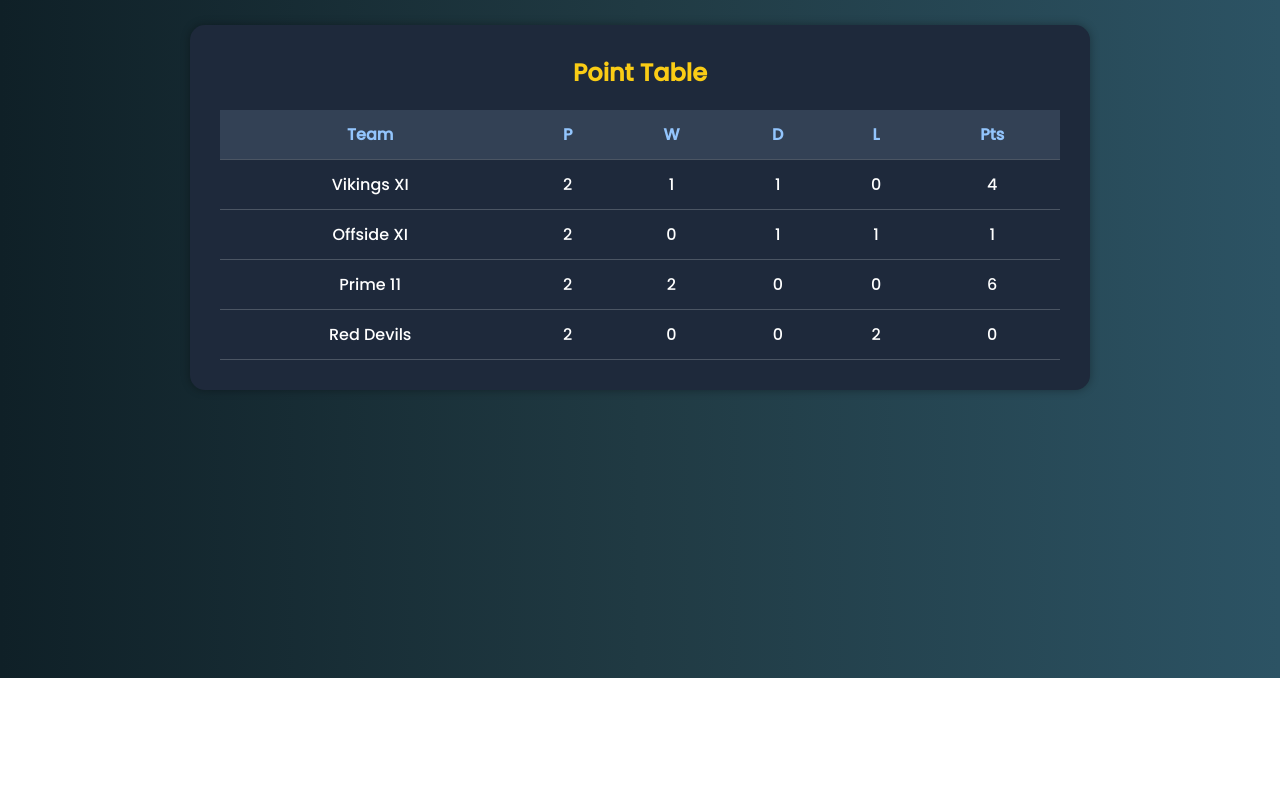
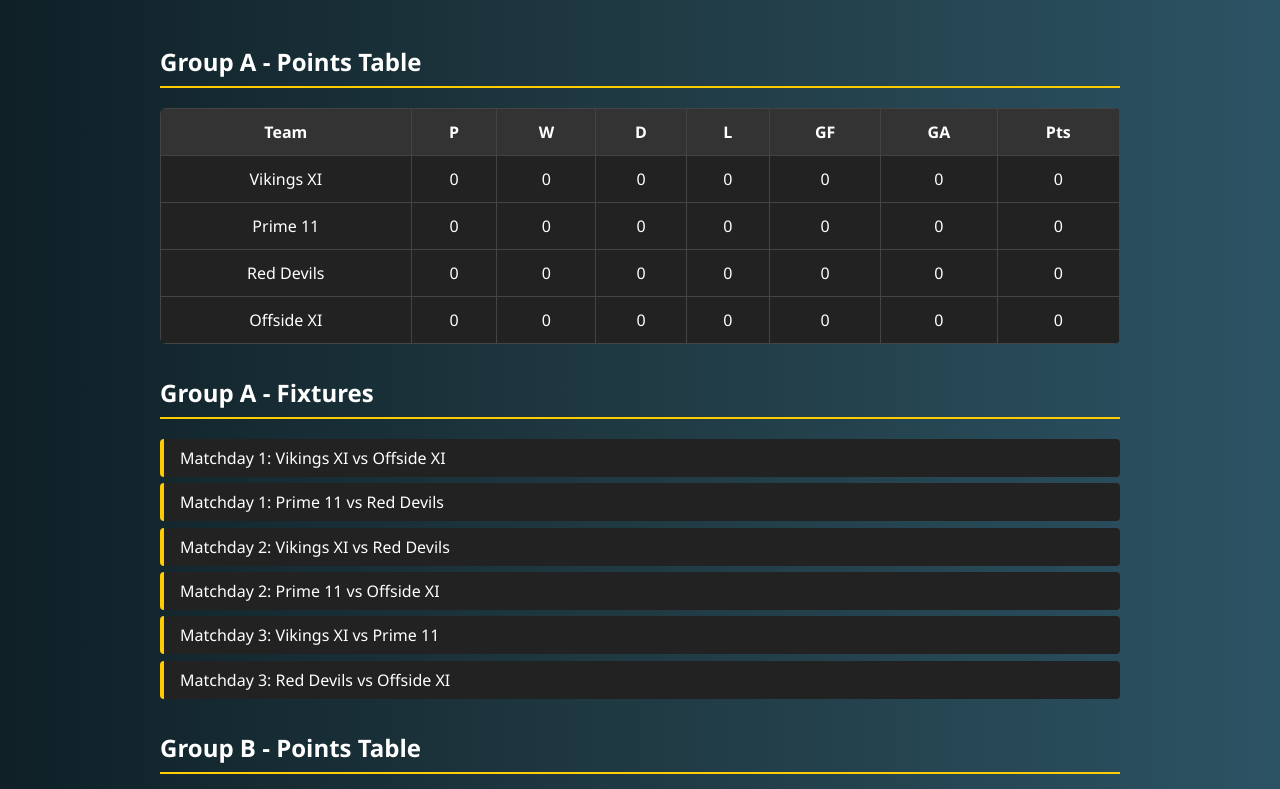
Before and after one commit to kakonsaha900-rgb/co-op-tournament, a plain HTML site: page index.html in a window 1280 px wide. Shown: the part 122-911 px from the top of the page. Before the commit the page ends 800 px from the top, so only its background shows below. Drawn offline with Linux system fonts and the light colour scheme.

Commit message:
Update index.html

```diff
--- a/index.html
+++ b/index.html
@@ -2,137 +2,107 @@
 <html lang="en">
 <head>
   <meta charset="UTF-8">
-  <meta name="viewport" content="width=device-width, initial-scale=1">
-  <title>CO-Op Tournament</title>
-  <link href="https://fonts.googleapis.com/css2?family=Poppins:wght@500&display=swap" rel="stylesheet">
+  <meta name="viewport" content="width=device-width, initial-scale=1.0">
+  <title>CO-Op Tournament 2025</title>
   <style>
-    * {
-      box-sizing: border-box;
-      font-family: 'Poppins', sans-serif;
+    body {
       margin: 0;
       padding: 0;
+      background: linear-gradient(to right, #0f2027, #203a43, #2c5364);
+      color: #ffffff;
+      font-family: 'Segoe UI', Tahoma, Geneva, Verdana, sans-serif;
     }
-
-    body {
-      background: linear-gradient(to right, #0f2027, #203a43, #2c5364);
-      color: #fff;
-      padding: 40px 20px;
-    }
-
     header {
       text-align: center;
-      margin-bottom: 40px;
+      padding: 2rem;
+      background: #111;
+      color: #ffcc00;
+      font-size: 2.5rem;
+      letter-spacing: 1px;
+      font-weight: bold;
     }
-
-    header h1 {
-      font-size: 2.8rem;
-      color: #00ffff;
-      text-shadow: 1px 1px 10px #00ffff66;
+    section {
+      max-width: 960px;
+      margin: auto;
+      padding: 1rem;
     }
-
-    section {
-      max-width: 900px;
-      margin: auto;
-      background-color: #1e293b;
-      padding: 30px;
-      border-radius: 15px;
-      box-shadow: 0 0 10px #00000055;
+    h2 {
+      border-bottom: 2px solid #ffcc00;
+      padding-bottom: 0.5rem;
+      margin-top: 2rem;
     }
-
-    h2 {
-      color: #facc15;
-      margin-bottom: 20px;
-      text-align: center;
-      font-size: 1.5rem;
-    }
-
     table {
       width: 100%;
       border-collapse: collapse;
-      margin-top: 20px;
+      margin-top: 1rem;
+      background: #1f1f1f;
+      border-radius: 6px;
+      overflow: hidden;
     }
-
     th, td {
-      padding: 12px;
+      padding: 0.75rem;
       text-align: center;
-      border-bottom: 1px solid #4b5563;
+      border: 1px solid #444;
     }
-
     th {
-      background-color: #334155;
-      color: #93c5fd;
+      background-color: #333;
     }
-
-    tr:hover {
-      background-color: #374151;
-      transition: 0.2s ease-in-out;
+    td {
+      background-color: #222;
     }
-
-    @media screen and (max-width: 600px) {
-      table, th, td {
-        font-size: 0.85rem;
-      }
-      header h1 {
-        font-size: 2rem;
-      }
+    ul {
+      list-style: none;
+      padding: 0;
+    }
+    li {
+      background: #222;
+      padding: 0.5rem 1rem;
+      margin: 0.4rem 0;
+      border-left: 4px solid #ffcc00;
+      border-radius: 4px;
     }
   </style>
 </head>
 <body>
+  <header>CO-Op Tournament 2025</header>
+  <section>
+    <h2>Group A - Points Table</h2>
+    <table>
+      <tr><th>Team</th><th>P</th><th>W</th><th>D</th><th>L</th><th>GF</th><th>GA</th><th>Pts</th></tr>
+      <tr><td>Vikings XI</td><td>0</td><td>0</td><td>0</td><td>0</td><td>0</td><td>0</td><td>0</td></tr>
+      <tr><td>Prime 11</td><td>0</td><td>0</td><td>0</td><td>0</td><td>0</td><td>0</td><td>0</td></tr>
+      <tr><td>Red Devils</td><td>0</td><td>0</td><td>0</td><td>0</td><td>0</td><td>0</td><td>0</td></tr>
+      <tr><td>Offside XI</td><td>0</td><td>0</td><td>0</td><td>0</td><td>0</td><td>0</td><td>0</td></tr>
+    </table>
 
-  <header>
-    <h1>CO-Op Tournament</h1>
-  </header>
+    <h2>Group A - Fixtures</h2>
+    <ul>
+      <li>Matchday 1: Vikings XI vs Offside XI</li>
+      <li>Matchday 1: Prime 11 vs Red Devils</li>
+      <li>Matchday 2: Vikings XI vs Red Devils</li>
+      <li>Matchday 2: Prime 11 vs Offside XI</li>
+      <li>Matchday 3: Vikings XI vs Prime 11</li>
+      <li>Matchday 3: Red Devils vs Offside XI</li>
+    </ul>
 
-  <section>
-    <h2>Point Table</h2>
+    <h2>Group B - Points Table</h2>
     <table>
-      <thead>
-        <tr>
-          <th>Team</th>
-          <th>P</th>
-          <th>W</th>
-          <th>D</th>
-          <th>L</th>
-          <th>Pts</th>
-        </tr>
-      </thead>
-      <tbody>
-        <tr>
-          <td>Vikings XI</td>
-          <td>2</td>
-          <td>1</td>
-          <td>1</td>
-          <td>0</td>
-          <td>4</td>
-        </tr>
-        <tr>
-          <td>Offside XI</td>
-          <td>2</td>
-          <td>0</td>
-          <td>1</td>
-          <td>1</td>
-          <td>1</td>
-        </tr>
-        <tr>
-          <td>Prime 11</td>
-          <td>2</td>
-          <td>2</td>
-          <td>0</td>
-          <td>0</td>
-          <td>6</td>
-        </tr>
-        <tr>
-          <td>Red Devils</td>
-          <td>2</td>
-          <td>0</td>
-          <td>0</td>
-          <td>2</td>
-          <td>0</td>
-        </tr>
-      </tbody>
+      <tr><th>Team</th><th>P</th><th>W</th><th>D</th><th>L</th><th>GF</th><th>GA</th><th>Pts</th></tr>
+      <tr><td>Hunter XI</td><td>0</td><td>0</td><td>0</td><td>0</td><td>0</td><td>0</td><td>0</td></tr>
+      <tr><td>Synergeist FC</td><td>0</td><td>0</td><td>0</td><td>0</td><td>0</td><td>0</td><td>0</td></tr>
+      <tr><td>Thunder FC</td><td>0</td><td>0</td><td>0</td><td>0</td><td>0</td><td>0</td><td>0</td></tr>
+      <tr><td>Shut Down FC</td><td>0</td><td>0</td><td>0</td><td>0</td><td>0</td><td>0</td><td>0</td></tr>
     </table>
+
+    <h2>Group B - Fixtures</h2>
+    <ul>
+      <li>Matchday 1: Hunter XI vs Shut Down FC</li>
+      <li>Matchday 1: Synergeist FC vs Thunder FC</li>
+      <li>Matchday 2: Hunter XI vs Thunder FC</li>
+      <li>Matchday 2: Synergeist FC vs Shut Down FC</li>
+      <li>Matchday 3: Hunter XI vs Synergeist FC</li>
+      <li>Matchday 3: Thunder FC vs Shut Down FC</li>
+    </ul>
   </section>
-
 </body>
 </html>
```
